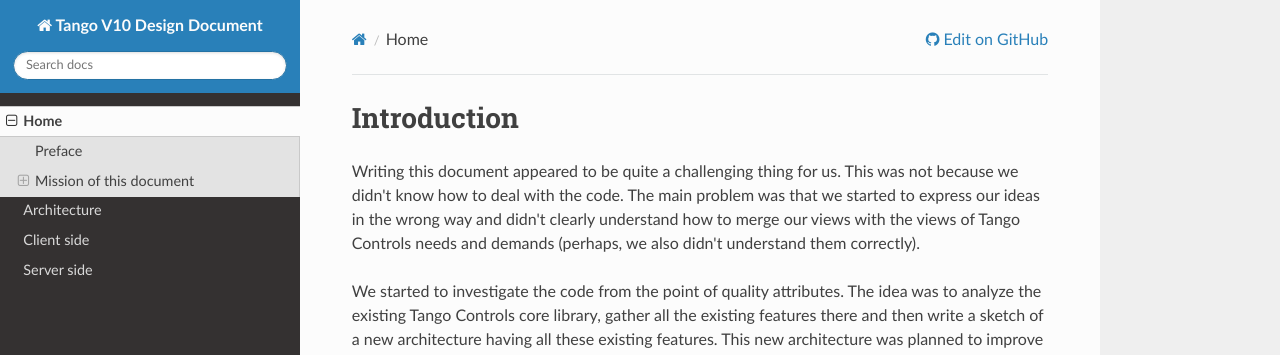
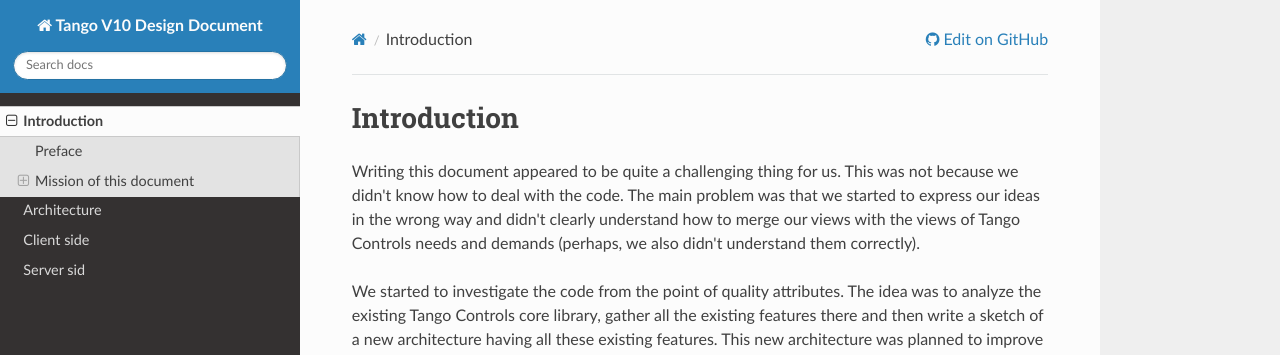
Before and after one commit to Ingvord/tango-v10-design-doc, an MkDocs documentation site: the page built from docs/index.md, in a window 1280 px wide and 900 px high. Shown: the top 355 px of the window. Built offline with MkDocs 1.6.1, drawn with Linux system fonts in a browser that asks for light colours; nearby versions of some CDN libraries; old or Windows-style settings are respelled for this version of MkDocs.

Commit message:
Update mkdocs.yml

```diff
--- a/mkdocs.yml
+++ b/mkdocs.yml
@@ -4,8 +4,8 @@ repo_url: https://github.com/ingvord/tango-v10-design-doc
 theme: readthedocs
 #theme_dir: 'docs/_theme/tango-cs'
 
-pages:
-- Home: index.md
-- Architecture: architecture.md
-- Client side: client.md
-- Server side: server.md
+nav:
+- 'Introduction': 'index.md'
+- 'Architecture': 'architecture.md'
+- 'Client side': 'client.md'
+- 'Server sid': 'server.md'
```
